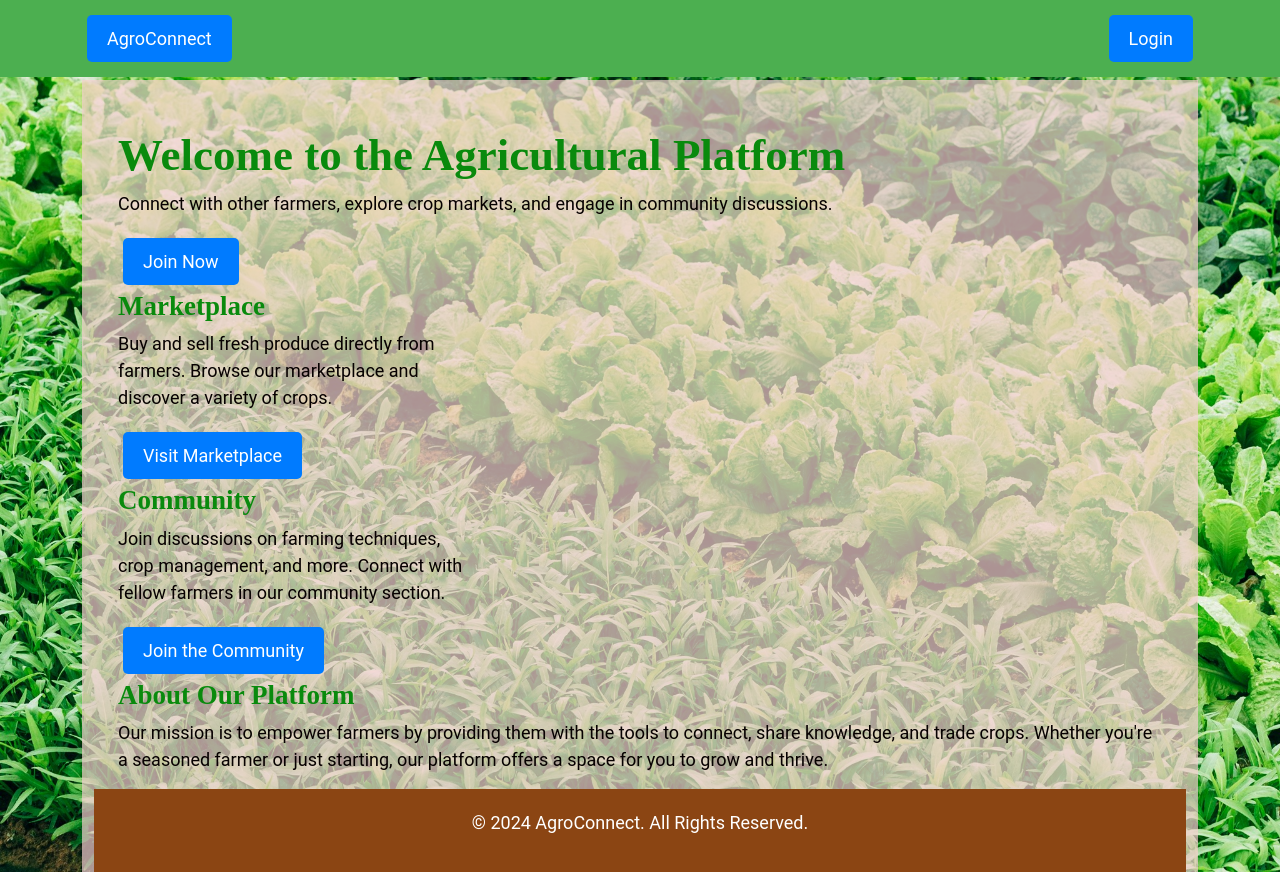
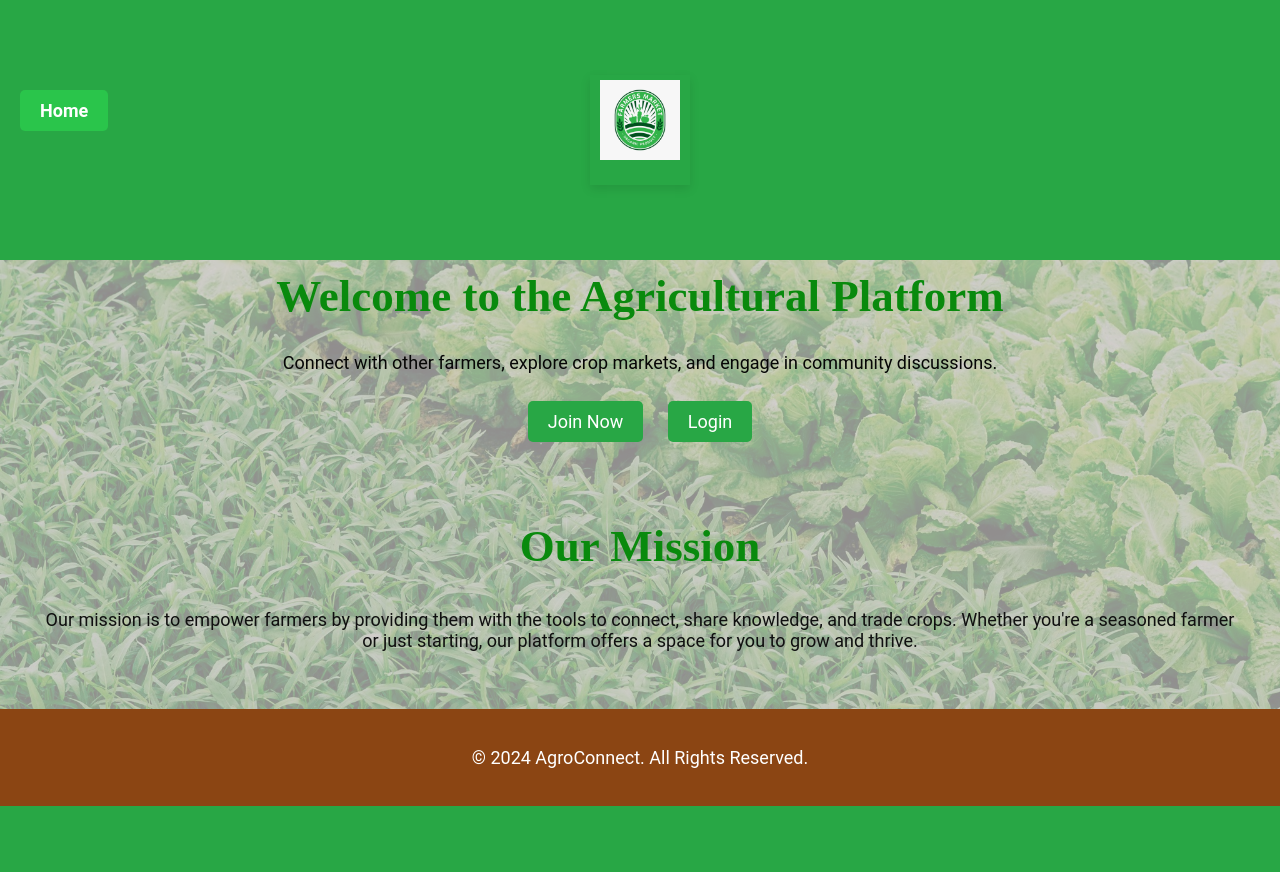
Before and after one commit to elam-harvey/elamrepos, a Flask app: page / in a window 1280 px wide. After the commit the page ends 806 px from the top, so only its background shows below. Run offline with Flask 3, Linux system fonts and the light colour scheme.

Commit message:
fourth commit

```diff
--- a/farmblog/routes.py
+++ b/farmblog/routes.py
@@ -12,6 +12,10 @@ from farmblog.forms import (RegistrationForm, LoginForm, UpdateAccountForm, Prod
 import os
 
 @app.route("/")
+@app.route("/agroconnect")
+def agroconnect():
+    return render_template('agroconnect.html',show_footer= True, title='Agroconnect')
+
 @app.route("/home")
 def home():
     return render_template('home.html',show_footer=True, title='Home')
--- a/farmblog/static/main.css
+++ b/farmblog/static/main.css
@@ -1,6 +1,5 @@
 /* General styles */
 body {
-    background-color: #F4F4F4; /* Neutral background */
     color: #070101; /* Dark text for readability */
     font-size: large;
     font-family: 'Roboto', sans-serif; /* Change to Roboto for body text */
@@ -32,10 +31,11 @@ body {
     left: 0;
     right: 0;
     bottom: 0;
-    background-color: rgba(245, 209, 209, 0.7); /* White with 70% opacity */
+    background-color: rgba(199, 194, 194, 0.729); /* White with 70% opacity */
     z-index: -1; /* Place it behind the content */
     animation: scaleUp 0.5s ease-in-out forwards;
 }
+
 .scale-in {
     opacity: 0;
     transform: scale(0.9);  /* Start smaller */
@@ -53,6 +53,173 @@ body {
     }
 }
 
+/* Ensure only the welcome page is affected */
+.welcome-page {
+    height: 100vh; /* Full viewport height */
+    display: flex;
+    flex-direction: column; /* Stack the nav and content vertically */
+    background-image: url('{{ url_for("static", filename="images/cover2.jpg") }}'); /* Image path */
+    background-size: cover; /* Cover the background */
+    background-position: center; /* Center the image */
+    background-repeat: no-repeat; /* Prevent image repetition */
+    margin: 0;
+    padding: 0;
+    left: 0; /* Ensure the navbar starts from the left edge */
+    animation: scaleUp 0.5s ease-in-out forwards;
+}
+
+/* Add an overlay behind the text but above the background image */
+.welcome-page .overlay {
+    position: relative;
+    top: 0;
+    left: 30px;
+    right: 30px;
+    bottom: 0;
+    background-color: rgba(199, 194, 194, 0.729); /* Semi-transparent black overlay */
+    z-index: 1; /* Ensure the overlay is above the background but behind content */
+}
+
+/* Hero section specific to welcome page */
+.welcome-page .hero-section {
+    margin-top: 220px;
+    padding: 20px;
+    display: flex;
+    position: relative;
+    justify-content: center;
+    align-items: center;
+    text-align: center;
+    flex: 1; /* Take remaining space */
+    padding: 20px;
+    color: rgb(6, 6, 6); /* Ensure text is visible */
+}
+
+/* About section specific to welcome page */
+.welcome-page .about-section {
+    padding: 20px;
+    margin-top: 10px;
+    text-align: center;
+    color: rgb(16, 16, 16); /* Text visibility */
+}
+
+/* Button styling specific to welcome page */
+.welcome-page .button {
+    display: inline-block;
+    padding: 10px 20px;
+    margin: 10px;
+    background-color: #28a745;
+    color: white;
+    text-decoration: none;
+    border-radius: 5px;
+}
+
+.welcome-page .button:hover {
+    background-color: #24b543;
+}
+
+/* Welcome page specific navigation styling */
+.welcome-page .welcome-nav {
+    background-color: #28a745; /* Green color for nav */
+    padding: 80px 0;
+    color: #FFF;
+    animation: fadeIn 1s ease-in-out forwards;
+    position: fixed;
+    width: 100%;
+    top: 0;
+    margin: 0;
+    height: 100px;
+}
+
+.welcome-page .welcome-nav ul {
+    list-style-type: none;
+    margin: 20px;
+    padding: 0;
+    text-align: left; /* Align the nav to the left */
+    padding-left: 0px; /* Add padding to the left */
+}
+
+.welcome-page .welcome-nav ul li {
+    display: inline;
+    margin-right: 20px;
+}
+
+.welcome-page .welcome-nav ul li a {
+    color: white;
+    text-decoration: none;
+    font-weight: bold;
+    padding: 10px 20px;
+    background-color: #2ac54b;
+    border-radius: 5px;
+}
+
+.welcome-page .welcome-nav ul li a:hover {
+    background-color: #27bb51;
+}
+
+/* Add animations */
+@keyframes scaleUp {
+    from {
+        transform: scale(0.8);
+        opacity: 0;
+    }
+    to {
+        transform: scale(1);
+        opacity: 1;
+    }
+}
+
+@keyframes fadeIn {
+    from {
+        opacity: 0;
+    }
+    to {
+        opacity: 1;
+    }
+}
+
+.welcome-page .footer {
+    background-color: #8B4513; /* Earthy brown for footer */
+    color: #FFF;
+    padding: 20px 0;
+    text-align: center;
+}
+
+/* Badge styling */
+.badge {
+    display: inline-block;
+    padding: 5px 10px;
+    position: absolute; /* Change to absolute */
+    top: 50%; /* Center vertically */
+    left: 50%; /* Center horizontally */
+    transform: translate(-50%, -50%); /* Adjust for perfect centering */
+    height: 100px; /* Badge height */
+    box-shadow: 0px 4px 10px rgba(0, 0, 0, 0.1);
+}
+
+.badge img {
+    height: 70px; /* Change this value to resize the badge */
+    width: 80px; /* Maintain aspect ratio */
+}
+
+@media (max-width: 768px) {
+    .badge img {
+        height: 30px; /* Smaller badge on smaller screens */
+        width: 30px;
+    }
+}
+
+@media (min-width: 769px) {
+    .badge img {
+        height: 80px; /* Default size for larger screens */
+        width: 80px;
+    }
+}
+
+/* Optional: Add a hover effect for the badge */
+.badge img:hover {
+    transform: scale(1.1); /* Slightly enlarge the badge on hover */
+    transition: transform 0.3s ease; /* Smooth transition */
+}
+
 /* Navbar */
 .navbar {
     background-color: #4CAF50; /* Primary Green */
@@ -68,17 +235,46 @@ body {
     font-family: Arial, Helvetica, sans-serif;
 }
 
+/* Navbar links default style */
+.navbar-nav a {
+    position : relative;
+    padding: 10px 20px;
+    text-decoration: none; /* Remove underline */
+    color: white; /* Default text color (light) */
+    transition: color 0.3s ease; /* Smooth transition */
+    z-index: 1;
+}
+
+/* Rectangle effect using ::before pseudo-element */
+.navbar-nav a::before {
+    content: '';
+    position: absolute;
+    top: 0;
+    width: 0; /* Start with zero width */
+    height: 100%; /* Height of the rectangle */
+    bottom: 0; /* Position at the bottom of the link */
+    left: 0;
+    background-color: rgb(15, 111, 37); /* Rectangle color */
+    z-index: -1;
+    transition: width 0.3s ease; /* Smooth transition for width */
+    border-radius: 10px; /* Add rounded corners */
+}
+
 /* Hover effect for navbar links */
-.nav-link:hover {
-    color: #8BC34A; /* Secondary Green */
+.navbar-nav a:hover {
+    color: #0f1b12; /* Secondary blue */
+}
+
+.navbar-nav a:hover::before {
+    width: 100%; /* Expand the rectangle to full width */
 }
 
 /* Buttons */
 .button {
     display: inline-block;
-    padding: 10px 20px;
+    padding: 5px 10px;
     margin: 5px;
-    background-color: #007bff;
+    background-color: #28a745;
     color: white;
     text-decoration: none;
     border-radius: 5px;
@@ -97,6 +293,7 @@ footer {
     padding: 20px 0;
     text-align: center;
 }
+
 
 /* Community Posts */
 .post-card {
--- /dev/null
+++ b/farmblog/templates/agroconnect.html
@@ -0,0 +1,56 @@
+<!DOCTYPE html>
+<html lang="en">
+<head>
+    <meta charset="UTF-8">
+    <meta name="viewport" content="width=device-width, initial-scale=1.0">
+    <title>Agricultural Platform</title>
+    <link rel="stylesheet" href="{{ url_for('static', filename='main.css') }}">
+</head>
+<body style='background-image: url("{{ url_for("static", filename="images/cover2.jpg") }}"); background-size: cover; background-position: center;' class="welcome-page">
+    <div class="overlay"></div> <!-- Semi-transparent overlay -->
+
+    <div class="content-overlay">
+        <nav class="welcome-nav">
+            <ul>
+                <li><a href="{{ url_for('home') }}">Home</a></li>
+            </ul>
+            <!-- Badge centered -->
+            <div class="badge">
+                <img src="{{ url_for('static', filename='images/badge.jpg') }}" alt="New Badge" />
+            </div>
+        </nav>
+
+        {% block content %}
+            <div class="container mt-15 pt-15">
+                <header class="hero-section">
+                    <div class="container mt-15 pt-15">
+                        <h1>Welcome to the Agricultural Platform</h1>
+                        <p>Connect with other farmers, explore crop markets, and engage in community discussions.</p>
+                        {% if not current_user.is_authenticated %}
+                            <a href="{{ url_for('register') }}" class="button">Join Now</a>
+                            <a href="{{ url_for('login') }}" class="button">Login</a>
+                        {% endif %}
+                        <section class="about-section">
+                            <h1>Our Mission</h1>
+                            <div class="container">
+                                <p>Our mission is to empower farmers by providing them with the tools to connect, share knowledge, and trade crops. Whether you're a seasoned farmer or just starting, our platform offers a space for you to grow and thrive.</p>
+                            </div>
+                        </section>
+                    </div>
+                </header>
+            </div>
+
+        {% endblock %}
+    </div>
+    <div>
+        <!-- Footer -->
+        {% if show_footer %}
+        <footer>
+            <div class="container">
+                <p>&copy; 2024 AgroConnect. All Rights Reserved.</p>
+            </div>
+        </footer>
+        {% endif %}
+    </div>
+</body>
+</html>
--- a/farmblog/templates/home.html
+++ b/farmblog/templates/home.html
@@ -3,7 +3,7 @@
 <head>
     <meta charset="UTF-8">
     <meta name="viewport" content="width=device-width, initial-scale=1.0">
-    <title>Home | Agricultural Platform</title>
+    <title>Home</title>
     <link rel="stylesheet" href="{{ url_for('static', filename='main.css') }}">
 </head>
 <body>
--- a/farmblog/templates/layout.html
+++ b/farmblog/templates/layout.html
@@ -16,20 +16,24 @@
         <nav class="navbar navbar-expand-lg navbar-dark bg-steel fixed-top">
             <div class="container">
                 <!-- Left side: Brand -->
-                <a href="{{ url_for('home') }}" class="button">AgroConnect</a>
-                <button class="navbar-toggler" type="button" data-toggle="collapse" data-target="#navbarNav" aria-controls="navbarNav" aria-expanded="false" aria-label="Toggle navigation">
+                <a href="{{ url_for('agroconnect') }}" class="button">AgroConnect</a>
+                <button class="navbar-toggler" type="button" data-bs-toggle="collapse" data-bs-target="#navbarNav" aria-controls="navbarNav" aria-expanded="false" aria-label="Toggle navigation">
                     <span class="navbar-toggler-icon"></span>
                 </button>
 
-                <div class="navbar-nav">
-                    {% if current_user.is_authenticated %}
-                        <a class="button" href="{{ url_for('add_post')}}">New Post</a>
-                        <a class="button" href="{{ url_for('account') }}">Account</a>
-                        <a class="button" href="{{ url_for('logout') }}">Logout</a>
-                        <a class="button" href="{{ url_for('add_product' )}}">New Product</a>
-                    {% else %}
-                        <a class="button" href="{{ url_for('login' )}}">Login</a>
-                    {% endif %}
+                <div class="collapse navbar-collapse justify-content-center" id="navbarNav">
+                    <div class="navbar-nav">
+                        {% if current_user.is_authenticated %}
+                        <a class="link-light px-4 text-decoration-none" href="{{ url_for('home') }}">Home</a>
+                        <a class="link-light px-4 text-decoration-none" href="{{ url_for('add_post')}}">New Post</a>
+                        <a class="link-light px-4 text-decoration-none" href="{{ url_for('account') }}">Account</a>
+                        <a class="link-light px-4 text-decoration-none" href="{{ url_for('logout') }}">Logout</a>
+                        <a class="link-light px-4 text-decoration-none" href="{{ url_for('add_product' )}}">New Product</a>
+                        {% else %}
+                            <a class="link-light px-4 text-decoration-none" href="{{ url_for('login' )}}">Login</a>
+                        {% endif %}
+                    </div>
+
                 </div>
             </div>
         </nav>
```
Also changed, not shown: farmblog/static/images/badge.jpg (added).
